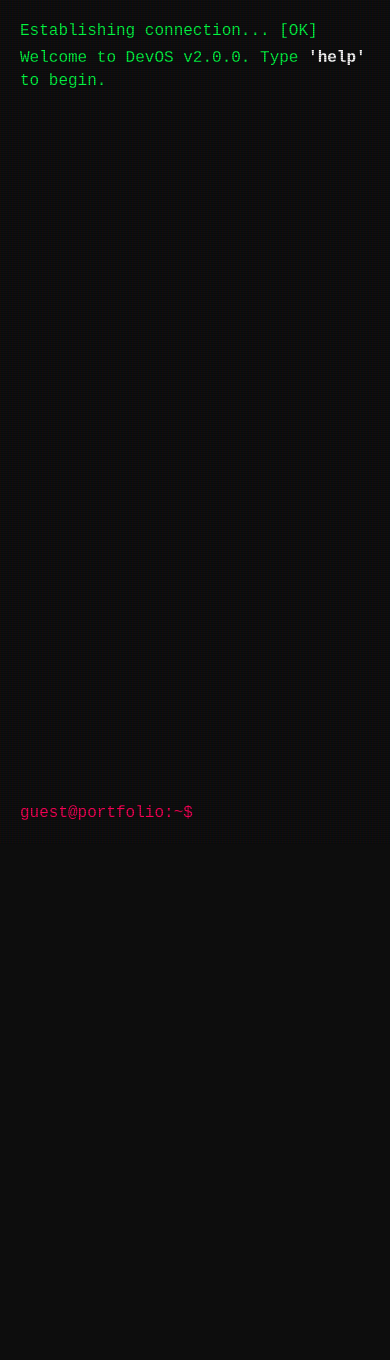
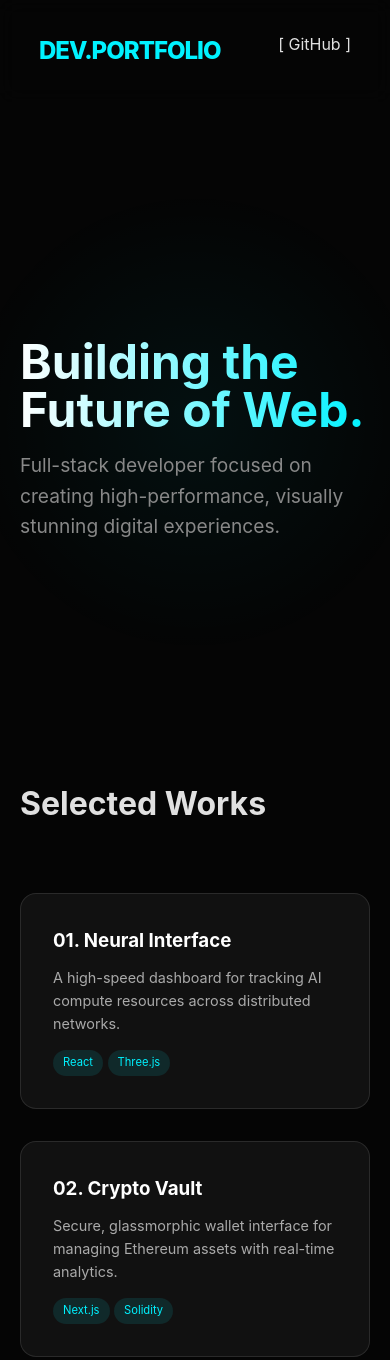
Before and after one commit to eshanawasthi021/Dev, a plain HTML site: page index.html in a window 390 px wide. Shown: the top 1360 px of the page. Before the commit the page ends 844 px from the top, so only its background shows below. Drawn offline with nearby package versions, Linux system fonts and the light colour scheme.

Commit message:
Update index.html

```diff
--- a/index.html
+++ b/index.html
@@ -3,131 +3,154 @@
 <head>
     <meta charset="UTF-8">
     <meta name="viewport" content="width=device-width, initial-scale=1.0">
-    <title>Developer Terminal | Portfolio</title>
+    <title>Dev Portfolio | 2026</title>
+    <script src="https://unpkg.com/lucide@latest"></script>
     <style>
-        /* CSS Styling */
+        :root {
+            --bg: #050505;
+            --card-bg: rgba(255, 255, 255, 0.05);
+            --accent: #00f2ff;
+            --text: #e0e0e0;
+            --glass-border: rgba(255, 255, 255, 0.1);
+        }
+
+        * { margin: 0; padding: 0; box-sizing: border-box; }
         body {
-            background-color: #0d0d0d;
-            color: #00ff41;
-            font-family: 'Courier New', Courier, monospace;
+            background-color: var(--bg);
+            color: var(--text);
+            font-family: 'Inter', -apple-system, sans-serif;
+            overflow-x: hidden;
+            line-height: 1.6;
+        }
+
+        /* Animated Background Gradient */
+        .bg-glow {
+            position: fixed;
+            top: 0; left: 0; width: 100%; height: 100%;
+            background: radial-gradient(circle at 50% 50%, rgba(0, 242, 255, 0.05) 0%, transparent 50%);
+            z-index: -1;
+        }
+
+        nav {
+            display: flex;
+            justify-content: space-between;
+            padding: 2rem 10%;
+            backdrop-filter: blur(10px);
+            position: sticky;
+            top: 0;
+            z-index: 100;
+        }
+
+        .logo { font-weight: 800; font-size: 1.5rem; letter-spacing: -1px; color: var(--accent); }
+
+        .container { max-width: 1100px; margin: 0 auto; padding: 0 20px; }
+
+        /* Hero Section */
+        .hero {
+            height: 80vh;
             display: flex;
             flex-direction: column;
-            height: 100vh;
-            margin: 0;
-            padding: 20px;
-            box-sizing: border-box;
+            justify-content: center;
+            align-items: flex-start;
+        }
+
+        .hero h1 {
+            font-size: clamp(3rem, 8vw, 5rem);
+            line-height: 1;
+            margin-bottom: 1rem;
+            background: linear-gradient(to right, #fff, var(--accent));
+            -webkit-background-clip: text;
+            -webkit-text-fill-color: transparent;
+        }
+
+        .hero p { font-size: 1.2rem; color: #888; max-width: 600px; }
+
+        /* Project Grid */
+        .grid {
+            display: grid;
+            grid-template-columns: repeat(auto-fit, minmax(300px, 1fr));
+            gap: 2rem;
+            margin-top: 4rem;
+        }
+
+        .card {
+            background: var(--card-bg);
+            border: 1px solid var(--glass-border);
+            padding: 2rem;
+            border-radius: 16px;
+            transition: all 0.3s ease;
+            cursor: pointer;
+            position: relative;
             overflow: hidden;
         }
 
-        #terminal {
-            flex-grow: 1;
-            overflow-y: auto;
-            margin-bottom: 10px;
-            scrollbar-width: thin;
-            scrollbar-color: #1a1a1a #0d0d0d;
+        .card:hover {
+            border-color: var(--accent);
+            transform: translateY(-5px);
+            box-shadow: 0 10px 30px rgba(0, 242, 255, 0.1);
         }
 
-        .input-area {
-            display: flex;
-            align-items: center;
+        .card h3 { margin-bottom: 10px; color: #fff; }
+        .card p { color: #aaa; font-size: 0.9rem; }
+
+        .tag {
+            font-size: 0.7rem;
+            background: rgba(0, 242, 255, 0.1);
+            color: var(--accent);
+            padding: 4px 10px;
+            border-radius: 20px;
+            display: inline-block;
+            margin-top: 15px;
         }
 
-        .prompt {
-            color: #ff0055; /* Hot pink for the user prompt */
-            margin-right: 10px;
-            white-space: nowrap;
-        }
-
-        #command-input {
-            background: transparent;
-            border: none;
-            color: #00ff41;
-            outline: none;
-            font-family: inherit;
-            font-size: 1.1rem;
-            width: 100%;
-        }
-
-        .line { margin-bottom: 5px; line-height: 1.4; }
-        .command-text { color: #ffffff; }
-        .response-text { color: #00ff41; padding-left: 15px; }
-
-        /* Scanning line effect */
-        body::before {
-            content: " ";
-            display: block;
-            position: absolute;
-            top: 0; left: 0; bottom: 0; right: 0;
-            background: linear-gradient(rgba(18, 16, 16, 0) 50%, rgba(0, 0, 0, 0.25) 50%),
-                        linear-gradient(90deg, rgba(255, 0, 0, 0.06), rgba(0, 255, 0, 0.02), rgba(0, 0, 255, 0.06));
-            z-index: 2;
-            background-size: 100% 2px, 3px 100%;
-            pointer-events: none;
-        }
+        footer { text-align: center; padding: 5rem 0; color: #444; }
     </style>
 </head>
 <body>
+    <div class="bg-glow"></div>
 
-    <div id="terminal">
-        <div id="history">
-            <div class="line">Establishing connection... [OK]</div>
-            <div class="line">Welcome to DevOS v2.0.0. Type <b style="color:white">'help'</b> to begin.</div>
-            <br>
+    <nav>
+        <div class="logo">DEV.PORTFOLIO</div>
+        <div>[ GitHub ]</div>
+    </nav>
+
+    <div class="container">
+        <section class="hero">
+            <h1>Building the <br> Future of Web.</h1>
+            <p>Full-stack developer focused on creating high-performance, visually stunning digital experiences.</p>
+        </section>
+
+        <h2 style="font-size: 2rem;">Selected Works</h2>
+
+        <div class="grid">
+            <div class="card">
+                <h3>01. Neural Interface</h3>
+                <p>A high-speed dashboard for tracking AI compute resources across distributed networks.</p>
+                <span class="tag">React</span> <span class="tag">Three.js</span>
+            </div>
+            <div class="card">
+                <h3>02. Crypto Vault</h3>
+                <p>Secure, glassmorphic wallet interface for managing Ethereum assets with real-time analytics.</p>
+                <span class="tag">Next.js</span> <span class="tag">Solidity</span>
+            </div>
+            <div class="card">
+                <h3>03. Velocity Engine</h3>
+                <p>An open-source library for ultra-fast CSS animations and transitions.</p>
+                <span class="tag">TypeScript</span>
+            </div>
         </div>
     </div>
 
-    <div class="input-area">
-        <span class="prompt">guest@portfolio:~$</span>
-        <input type="text" id="command-input" autofocus autocomplete="off">
-    </div>
+    <footer>
+        <p>&copy; 2026 Developed by You. Built with pure code.</p>
+    </footer>
 
     <script>
-        const input = document.getElementById('command-input');
-        const history = document.getElementById('history');
-        const terminal = document.getElementById('terminal');
-
-        // Portfolio Data
-        const commands = {
-            help: "Commands: 'about', 'projects', 'skills', 'contact', 'clear'",
-            about: "I'm a developer who loves building interactive web experiences and solving complex problems.",
-            skills: "Languages: JavaScript, Python, C++ | Tools: Git, Docker, React, Node.js",
-            projects: "1. Terminal Site (Current) | 2. AI Chatbot | 3. Blockchain Ledger",
-            contact: "Email: yourname@email.com | GitHub: github.com/yourusername",
-        };
-
-        // Focus input on click anywhere
-        document.addEventListener('click', () => input.focus());
-
-        input.addEventListener('keydown', (e) => {
-            if (e.key === 'Enter') {
-                const cmd = input.value.toLowerCase().trim();
-
-                // 1. Log the command
-                const line = document.createElement('div');
-                line.className = 'line';
-                line.innerHTML = `<span class="prompt">guest@portfolio:~$</span> <span class="command-text">${cmd}</span>`;
-                history.appendChild(line);
-
-                // 2. Process Response
-                if (cmd === 'clear') {
-                    history.innerHTML = '';
-                } else if (commands[cmd]) {
-                    const response = document.createElement('div');
-                    response.className = 'line response-text';
-                    response.textContent = `> ${commands[cmd]}`;
-                    history.appendChild(response);
-                } else if (cmd !== "") {
-                    const error = document.createElement('div');
-                    error.className = 'line';
-                    error.style.color = 'red';
-                    error.textContent = `Error: Command '${cmd}' not recognized.`;
-                    history.appendChild(error);
-                }
-
-                // Clean up
-                input.value = '';
-                terminal.scrollTop = terminal.scrollHeight;
-            }
+        // Simple scroll reveal or interactions can go here
+        document.querySelectorAll('.card').forEach(card => {
+            card.addEventListener('mouseenter', () => {
+                console.log('Hovering over project...');
+            });
         });
     </script>
 </body>
```
